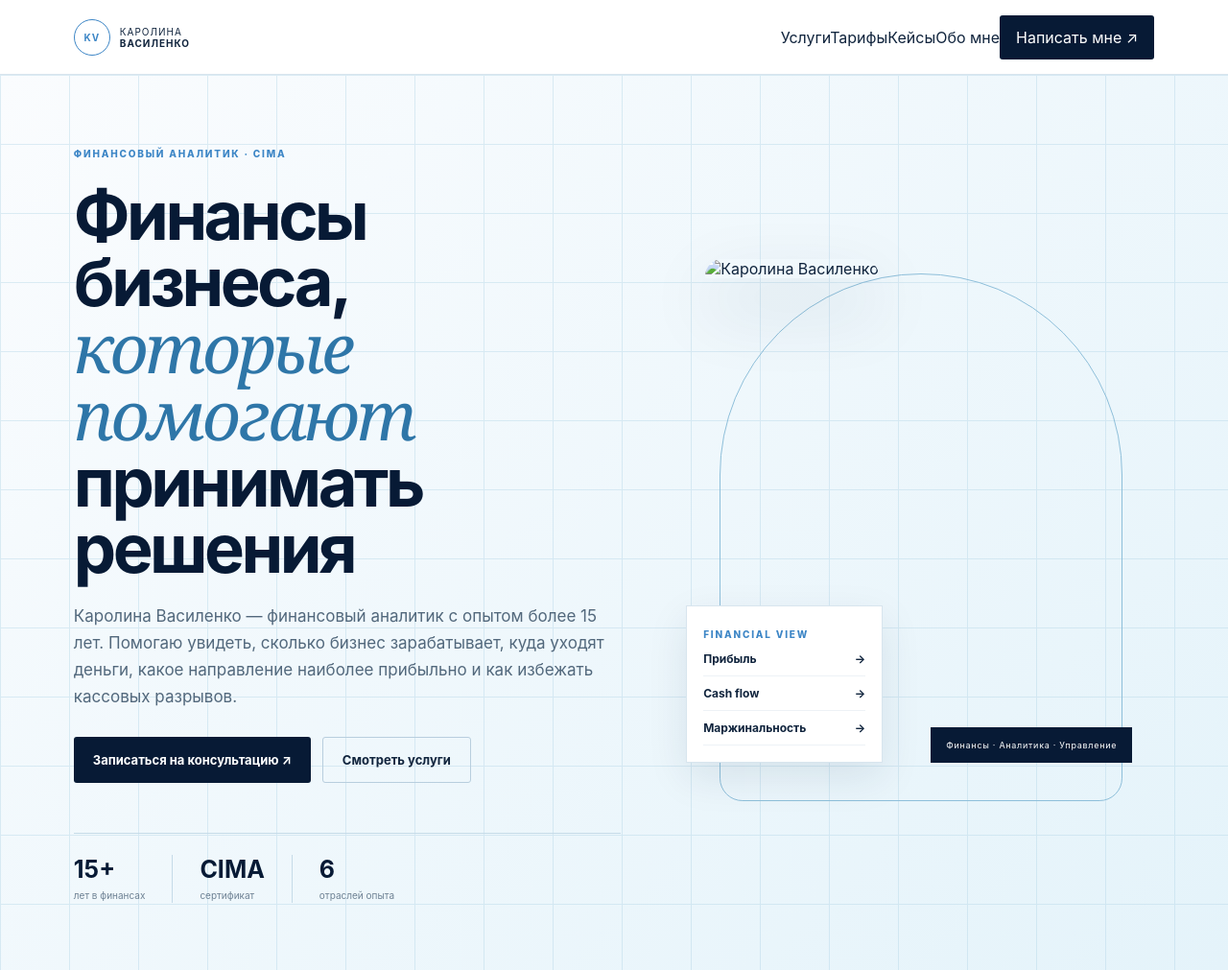
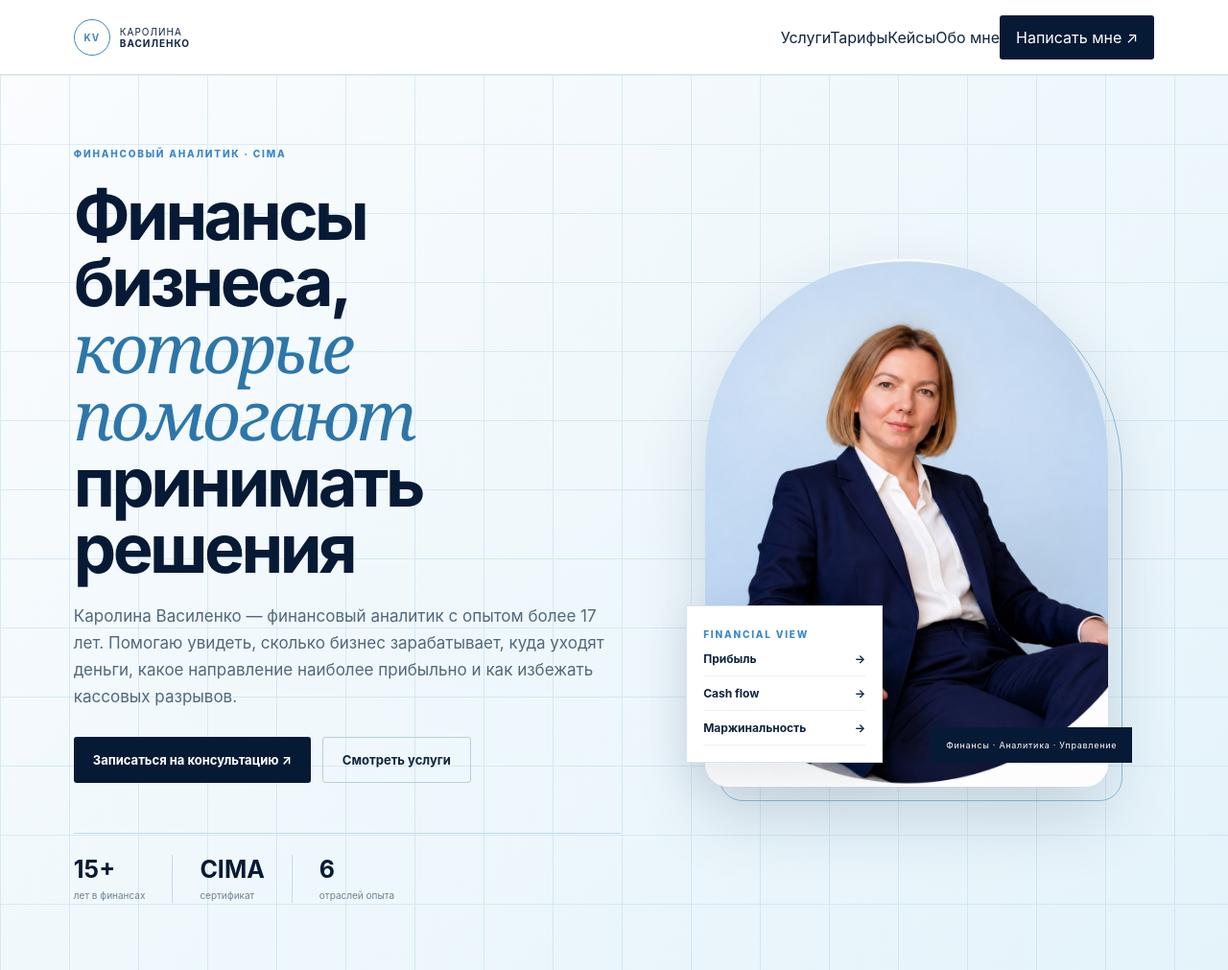
Before and after one commit to karolinavasilenko/finance, a plain HTML site: page index.html in a window 1280 px wide. Shown: the top 1011 px of the page at 96% size. Drawn offline with Linux system fonts and the light colour scheme.

Commit message:
Update index.html

```diff
--- a/index.html
+++ b/index.html
@@ -15,11 +15,11 @@
 <section class="hero"><div class="gridbg"></div><div>
 <span class="eyebrow">ФИНАНСОВЫЙ АНАЛИТИК · CIMA</span>
 <h1>Финансы бизнеса,<br><em>которые помогают</em><br>принимать решения</h1>
-<p class="lead">Каролина Василенко — финансовый аналитик с опытом более 15 лет. Помогаю увидеть, сколько бизнес зарабатывает, куда уходят деньги, какое направление наиболее прибыльно и как избежать кассовых разрывов.</p>
+<p class="lead">Каролина Василенко — финансовый аналитик с опытом более 17 лет. Помогаю увидеть, сколько бизнес зарабатывает, куда уходят деньги, какое направление наиболее прибыльно и как избежать кассовых разрывов.</p>
 <div class="actions"><a class="btn primary" href="https://t.me/karolinavasilenko" target="_blank">Записаться на консультацию ↗</a><a class="btn ghost" href="#services">Смотреть услуги</a></div>
 <div class="stats"><div><b>15+</b><span>лет в финансах</span></div><div><b>CIMA</b><span>сертификат</span></div><div><b>6</b><span>отраслей опыта</span></div></div>
 </div>
-<div class="visual"><div class="portrait"><img src="images/karolina.jpg" alt="Каролина Василенко"><div class="tag">Финансы · Аналитика · Управление</div><div class="data-card"><span class="eyebrow">FINANCIAL VIEW</span><div class="data-row"><b>Прибыль</b><strong>→</strong></div><div class="data-row"><b>Cash flow</b><strong>→</strong></div><div class="data-row"><b>Маржинальность</b><strong>→</strong></div></div></div></div>
+<div class="visual"><div class="portrait"><img src="karolina.jpg" alt="Каролина Василенко"><div class="tag">Финансы · Аналитика · Управление</div><div class="data-card"><span class="eyebrow">FINANCIAL VIEW</span><div class="data-row"><b>Прибыль</b><strong>→</strong></div><div class="data-row"><b>Cash flow</b><strong>→</strong></div><div class="data-row"><b>Маржинальность</b><strong>→</strong></div></div></div></div>
 </section>
 
 <section class="section questions"><div class="intro"><span class="eyebrow">01</span><div><span class="eyebrow">ВОПРОСЫ СОБСТВЕННИКА</span><h2>Когда цифры<br><em>становятся понятными</em></h2></div></div>
@@ -56,7 +56,7 @@
 </div><p class="note">Цены ориентировочные и могут корректироваться после оценки сложности проекта и наличия/отсутствия финменеджера в команде.</p></section>
 
 <section id="cases" class="section cases"><div class="intro"><span class="eyebrow">05</span><div><span class="eyebrow">КЕЙСЫ</span><h2>Что меняется,<br><em>когда цифры становятся видимыми</em></h2></div></div>
-<article class="case"><span class="eyebrow">01</span><div><h3>Продажа масла для автомобилей</h3><div class="case-cols"><div><span>Задача</span><p>Нужно было понять, какие клиенты и товары действительно приносят компании прибыль.</p></div><div><span>Что сделали</span><p>Внедрили ДДС, платежный календарь и ОПиУ, определили наиболее прибыльных клиентов и товары, посчитали оборачиваемость и перераспределили товарную матрицу.</p></div><div class="result"><span>Результат</span><p>Убыточное направление закрыли. Чистая прибыль выросла на 20%, маржинальная — на 30%.</p></div></div></div></article>
+<article class="case"><span class="eyebrow">01</span><div><h3>Продажа запчастей</h3><div class="case-cols"><div><span>Задача</span><p>Нужно было понять, какие клиенты и товары действительно приносят компании прибыль.</p></div><div><span>Что сделали</span><p>Внедрили ДДС, платежный календарь и ОПиУ, определили наиболее прибыльных клиентов и товары, посчитали оборачиваемость и перераспределили товарную матрицу.</p></div><div class="result"><span>Результат</span><p>Убыточное направление закрыли. Чистая прибыль выросла на 20%, маржинальная — на 30%.</p></div></div></div></article>
 <article class="case"><span class="eyebrow">02</span><div><h3>Проектный бизнес</h3><div class="case-cols"><div><span>Задача</span><p>Собственник не видел общую прибыль по четырем юридическим лицам и не понимал причины кассовых разрывов.</p></div><div><span>Что сделали</span><p>Внедрили ДДС, ОПиУ и баланс в Финтабло, калькулятор проектов и платежный календарь.</p></div><div class="result"><span>Результат</span><p>Появилось понимание, какие проекты стоит брать, а от каких отказываться. Компания вышла из убытков.</p></div></div></div></article>
 <article class="case"><span class="eyebrow">03</span><div><h3>Ремонт квартир</h3><div class="case-cols"><div><span>Задача</span><p>Продажи росли, но денег на счетах становилось меньше.</p></div><div><span>Что сделали</span><p>Финансовая модель показала, что клиентам давали скидку 10%, а выплаты рабочим считались от полной суммы договора.</p></div><div class="result"><span>Результат</span><p>Изменили систему оплаты. Деньги на счетах начали расти, угроза кассового разрыва ушла.</p></div></div></div></article>
 </section>
```
